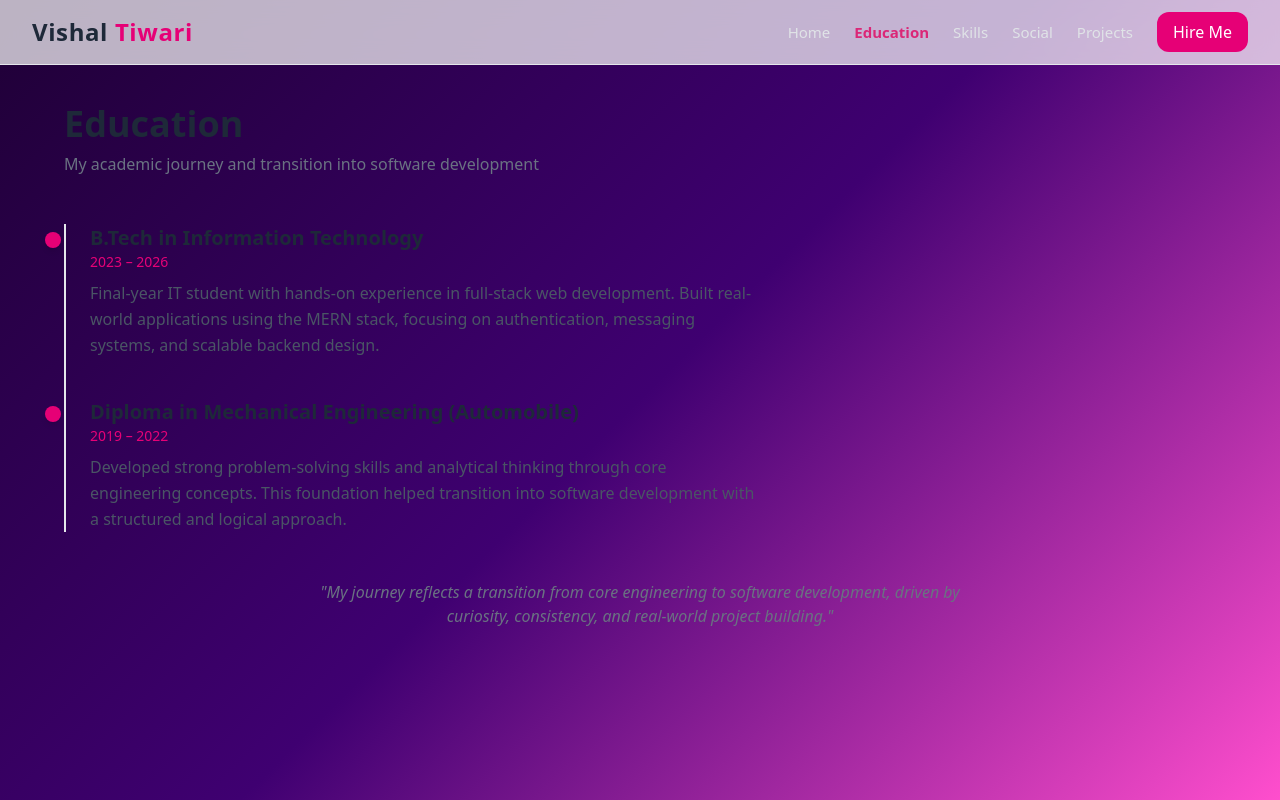
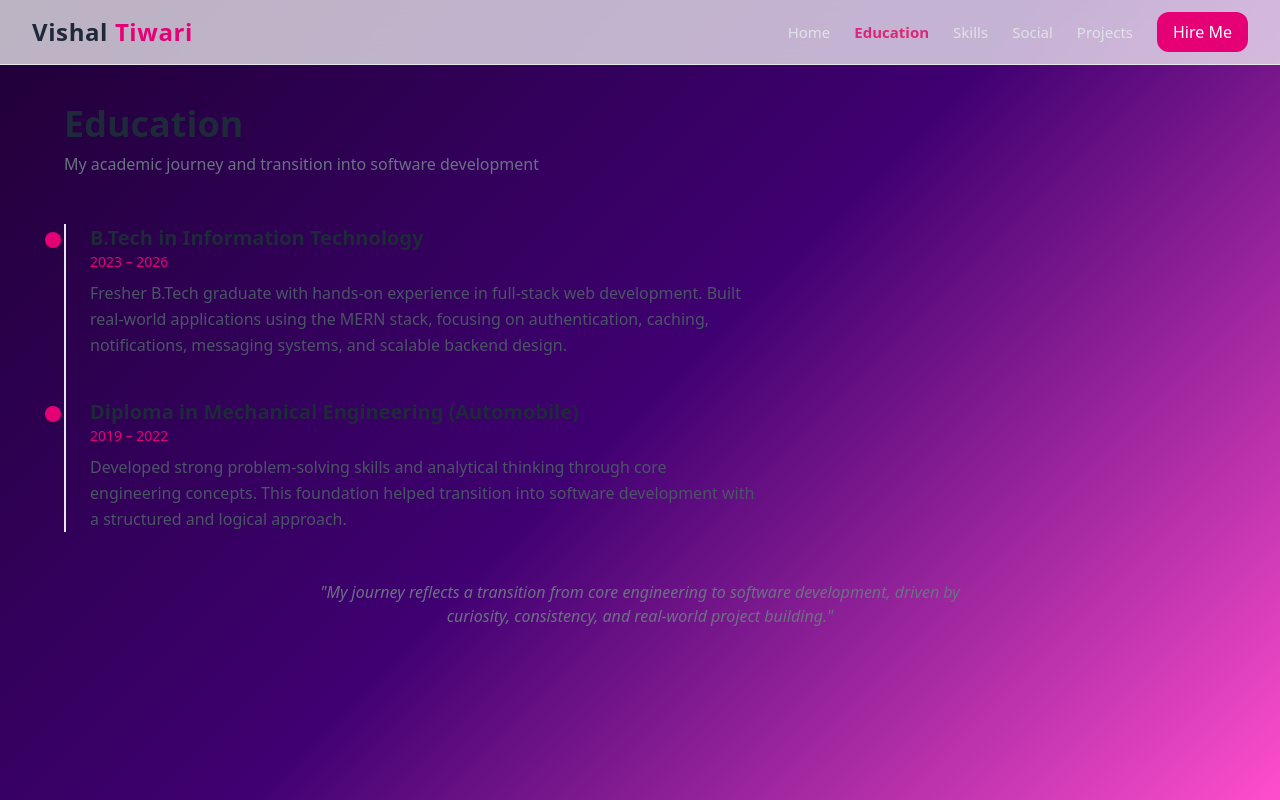
Before and after one commit to Vishal05it/My-Portfolio, a React (Vite) app: page /education in a window 1280 px wide. Built offline with nearby package versions, Linux system fonts and the light colour scheme.

Commit message:
Edit skills

```diff
--- a/src/Components/Education.jsx
+++ b/src/Components/Education.jsx
@@ -27,10 +27,10 @@ function Education() {
             <p className="text-sm text-pink-600 font-medium">2023 – 2026</p>
 
             <p className="mt-2 text-gray-600 dark:text-gray-300 text-sm sm:text-base leading-relaxed max-w-2xl">
-              Final-year IT student with hands-on experience in full-stack web
+              Fresher B.Tech graduate with hands-on experience in full-stack web
               development. Built real-world applications using the MERN stack,
-              focusing on authentication, messaging systems, and scalable
-              backend design.
+              focusing on authentication, caching, notifications, messaging
+              systems, and scalable backend design.
             </p>
           </div>
 
```
